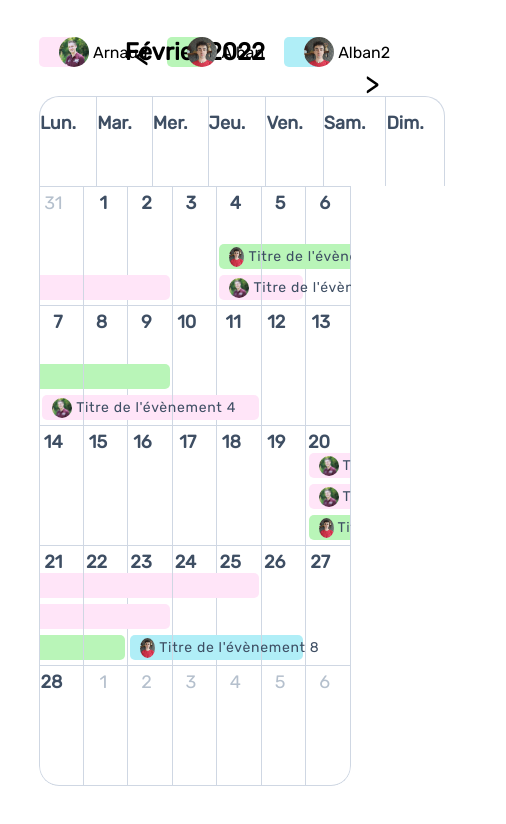
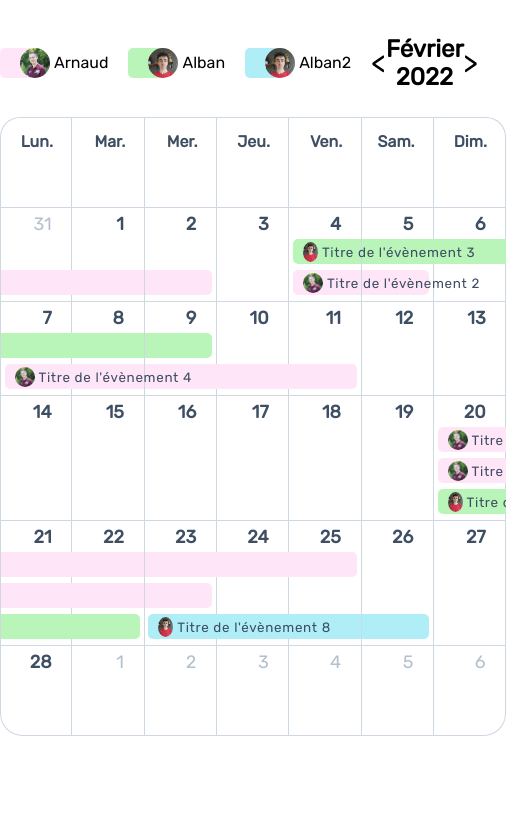
Before and after one commit to reklite/calendar-app, a React (Create React App) app: page / in a window 390 px wide. Shown: the top 824 px of the page, 506 px wide, since content can reach past the window. Built offline with nearby package versions, Linux system fonts and the light colour scheme.

Commit message:
added dynamic height to day cells and responsive calendar overall

```diff
--- a/src/styles/index.css
+++ b/src/styles/index.css
@@ -1,5 +1,4 @@
-/* @import url("https://fonts.googleapis.com/css2?family=Montserrat:wght@400;700&display=swap"); */
-@import url("https://fonts.googleapis.com/css2?family=Roboto+Mono&family=Rubik&display=swap");
+@import "https://fonts.googleapis.com/css2?family=Roboto+Mono&family=Rubik&display=swap";
 
 * {
   -moz-box-sizing: border-box;
@@ -8,16 +7,14 @@
 }
 
 body {
-  /* font-family: 'Roboto Mono', monospace; */
   font-family: "Rubik", sans-serif;
-  /* font-family: "Montserrat", sans-serif; */
   font-weight: 100;
   --grey-100: #e4e9f0;
   --grey-200: #cfd7e3;
   --grey-300: #b5c0cd;
   --grey-800: #3e4e63;
   --grid-gap: 1px;
-  --day-label-size: 20px;
+  --day-label-size: 1.12em;
 }
 
 ol,
@@ -33,99 +30,89 @@ li {
   margin-right: auto;
   left: 0;
   right: 0;
-  /* text-align: center; */
-  max-width: 80%;
-
-  /* background-color: var(--grey-200); */
+  max-width: 90em;
+  min-width: 60vh;
+  width: 100%;
 }
 
 .calendar-month-header {
   display: flex;
-  justify-content: center;
   align-items: center;
-  background-color: #fff;
-  margin: 30px 0 30px 0;
-  /* margin: 35px; */
-  /* padding: 20px; */
-  border-radius: inherit;
-  -webkit-user-select: none; /* Safari */
-  -moz-user-select: none; /* Firefox */
-  -ms-user-select: none; /* IE10+/Edge */
-  user-select: none; /* Standard */
+  margin: 1.67em 0;
+  -webkit-user-select: none;
+  -moz-user-select: none;
+  -ms-user-select: none;
+  user-select: none;
+}
+
+/* hack to truly center the month and the year*/
+.calendar-month-header::after {
+  flex: 1;
+  content: '';
+}
+
+.current-month-year {
+  display: flex;
+  justify-content: space-around;
+  align-items: center;
+  width: 27vmin;
 }
 
 .calendar-month-header-selected-month {
-  font-size: 24px;
+  font-size: 1.5rem;
   font-weight: 600;
-  position: relative;
+  width: 100%;
+  text-align: center;
 }
 
 .calendar-month-header-selectors {
-  position: absolute;
-  margin: auto 10px;
-  pointer-events: auto;
   cursor: pointer;
-  font-size: 30px;
-}
-
-#previous-month-selector {
-  margin-right: 240px;
-}
-
-#next-month-selector {
-  margin-left: 240px;
-}
-
-.calendar-month-header-selectors > * {
-  cursor: pointer;
+  font-size: 1.875em;
 }
 
 .users {
-  position: absolute;
   display: inline-flex;
-  align-items: center;
-  left: 0px;
+  flex: 1;
 }
 
 .user-block {
   display: flex;
   align-items: center;
-  margin-right: 20px;
-  font-size: 16px;
+  margin-right: 1.25em;
+  font-size: 1em;
   z-index: 1;
 }
 
 .user-photo {
   object-fit: cover;
-  object-position: 50% 0%;
-  height: 30px;
-  width: 30px;
+  object-position: 50% 0;
+  height: 1.875em;
+  width: 1.875em;
   border-radius: 50%;
-  margin-right: 4px;
-  z-index: 3;
+  margin-right: 0.25em;
 }
 
 .day-of-week,
 .days-grid {
   display: grid;
-  grid-template-columns: repeat(7, 1fr);
+  grid-template-columns: repeat(7, minmax(0, 1fr));
 }
 
 .day-of-week > li:first-child {
   border-left: solid 1px var(--grey-200);
-  border-top-left-radius: 20px;
+  border-top-left-radius: 1.25em;
 }
 
 .day-of-week > li:last-child {
-  border-top-right-radius: 20px;
+  border-top-right-radius: 1.25em;
 }
 
 .day-of-week > * {
   text-align: right;
-  padding-right: 20px;
-  padding-top: 15px;
+  padding-right: 1.15em;
+  padding-top:  0.85em;
   min-height: 90px;
-  font-size: 18px;
+  font-size: 1em;
   background-color: #fff;
   color: var(--grey-800);
   font-weight: 600;
@@ -136,15 +123,16 @@ li {
 .days-grid {
   height: 100%;
   position: relative;
-  border-bottom-left-radius: 20px;
-  border-bottom-right-radius: 20px;
+  border-bottom-left-radius: 1.25em;
+  border-bottom-right-radius: 1.25em;
   overflow: hidden;
 }
 
 .calendar-day {
-  position: relative;
-  min-height: 120px;
-  font-size: 18px;
+  display: flex;
+  flex-flow: column;
+  min-height: 90px;
+  font-size: 1.12em;
   color: var(--grey-800);
   border-right: solid 1px var(--grey-200);
   border-bottom: solid 1px var(--grey-200);
@@ -159,25 +147,21 @@ li {
 }
 
 .calendar-day:last-child {
-  border-bottom-right-radius: 20px;
+  border-bottom-right-radius: 1.25em;
 }
 
 .calendar-day:nth-last-child(7) {
-  border-bottom-left-radius: 20px;
+  border-bottom-left-radius: 1.25em;
 }
 
 .calendar-day-number {
-  position: absolute;
-  right: 0px;
-  padding-right: 20px;
-  padding-top: 5px;
-  /* width: var(--day-label-size); */
+  display: flex;
+  justify-content: flex-end;
+  height: 100%;
+  right: 0;
+  padding-right: 1.1em;
+  padding-top: 0.25em;
   height: var(--day-label-size);
-}
-
-.calendar-day-wrapper {
-  position: relative;
-  /* width: var(--day-label-size); */
 }
 
 .calendar-day--current {
@@ -189,29 +173,24 @@ li {
 }
 
 .event-day-wrapper {
-  position: absolute;
   display: flex;
-  flex-flow:column-reverse;
-  width: 100%;
-  bottom: 0.1em;
+  flex-flow: column-reverse;
+  margin-top: 0.6em;
+  height: 100%;
 }
 
 .event-day {
-  position: relative;
   display: flex;
   align-items: center;
-  content: "";
-  height: 25px;
-  line-height: 2em;
-  margin: 3px 0;
+  height: 1.4em;
+  margin-bottom: 6px;
   padding-left: 10px;
   font-weight: 100;
 }
 
-
 .user-photo-event {
   object-fit: cover;
-  object-position: 50% 0%;
+  object-position: 50% 0;
   height: 20px;
   width: 20px;
   border-radius: 50%;
@@ -220,7 +199,7 @@ li {
 }
 
 .event-day > span {
-  font-size: 14px;
+  font-size: 0.75em;
   white-space: nowrap;
   letter-spacing: 0.05em;
   z-index: 100;
@@ -234,7 +213,6 @@ li {
 
 .active {
   width: 101%;
-
 }
 
 .end {
```
